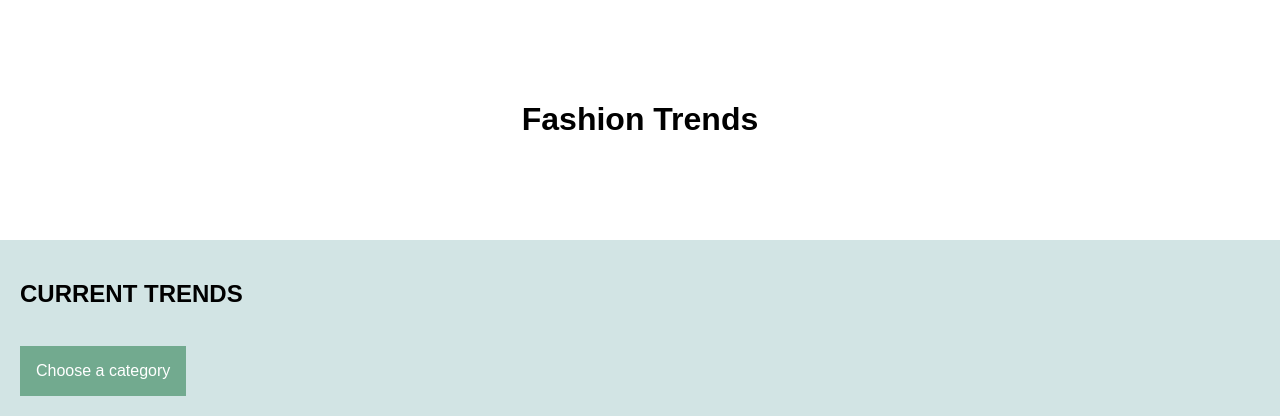
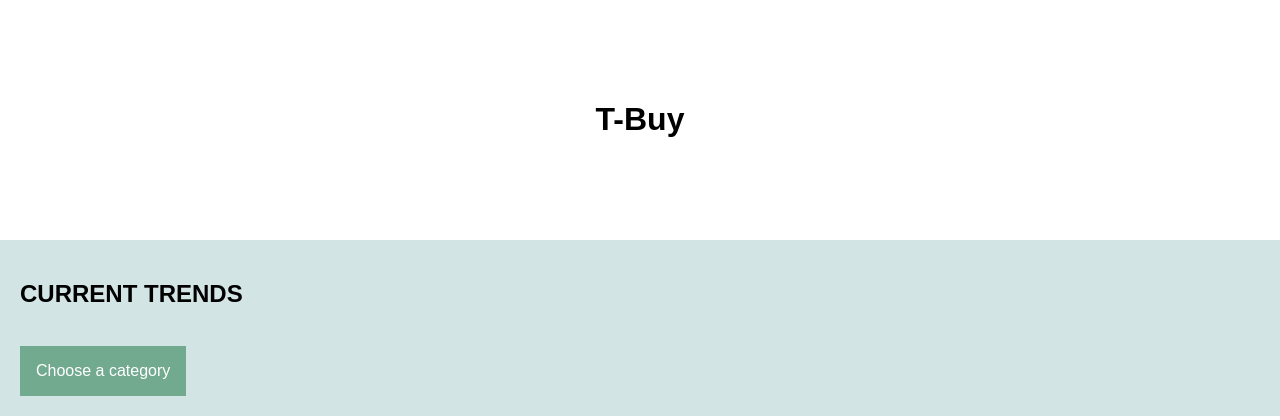
Before and after one commit to sakilakshman/saketh, a Flask app: page / in a window 1280 px wide. Shown: the top 420 px of the page. Run offline with Flask 2, Linux system fonts and the light colour scheme.

Commit message:
web-initial

```diff
--- a/templates/website.html
+++ b/templates/website.html
@@ -64,7 +64,7 @@
 </head>
 <body>
     	<div class="header">
-          		<h1>Fashion Trends</h1>
+          		<h1>T-Buy</h1>
                 </div>
                <div class="row">
                   <div class="side">
```
